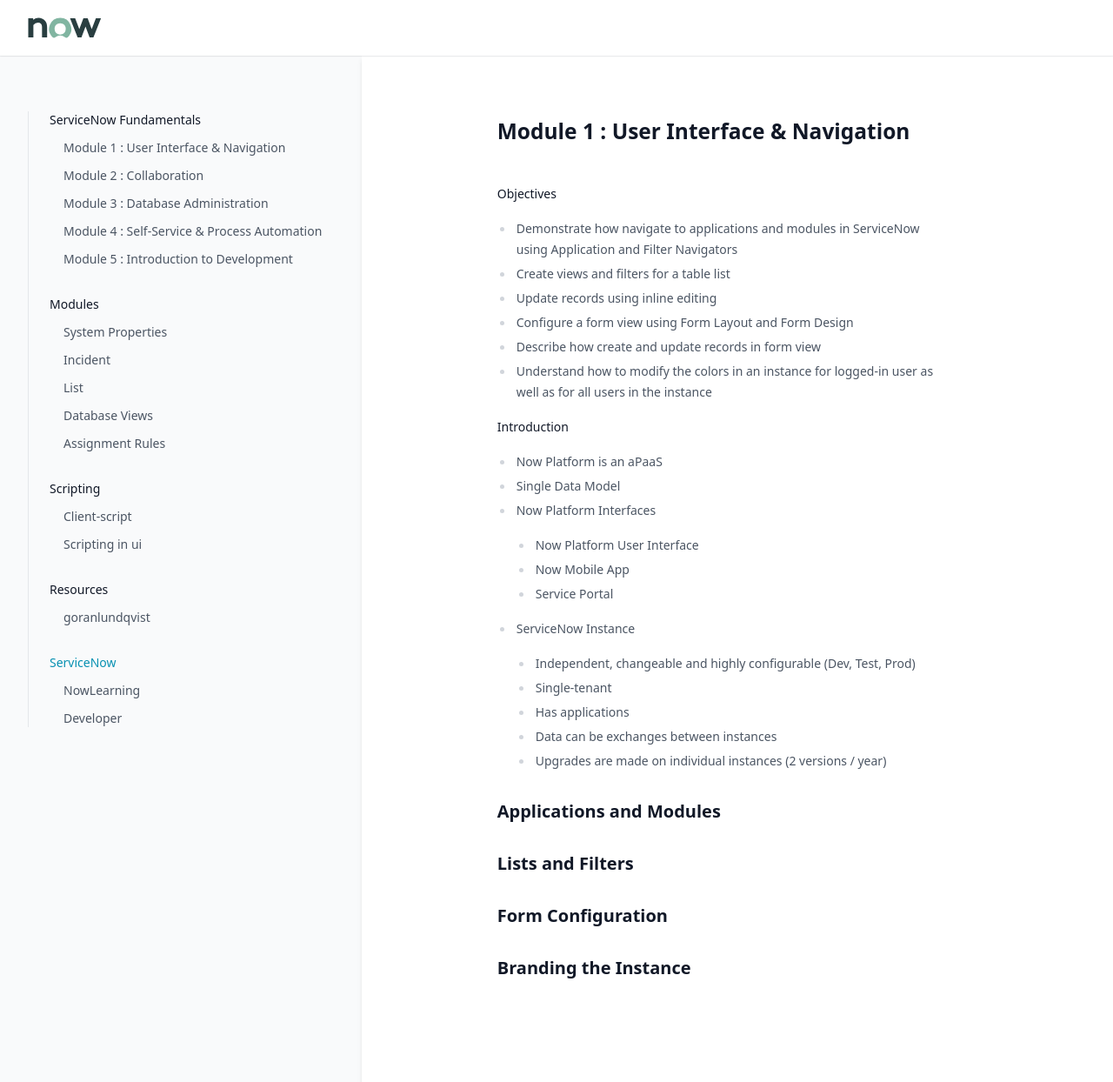
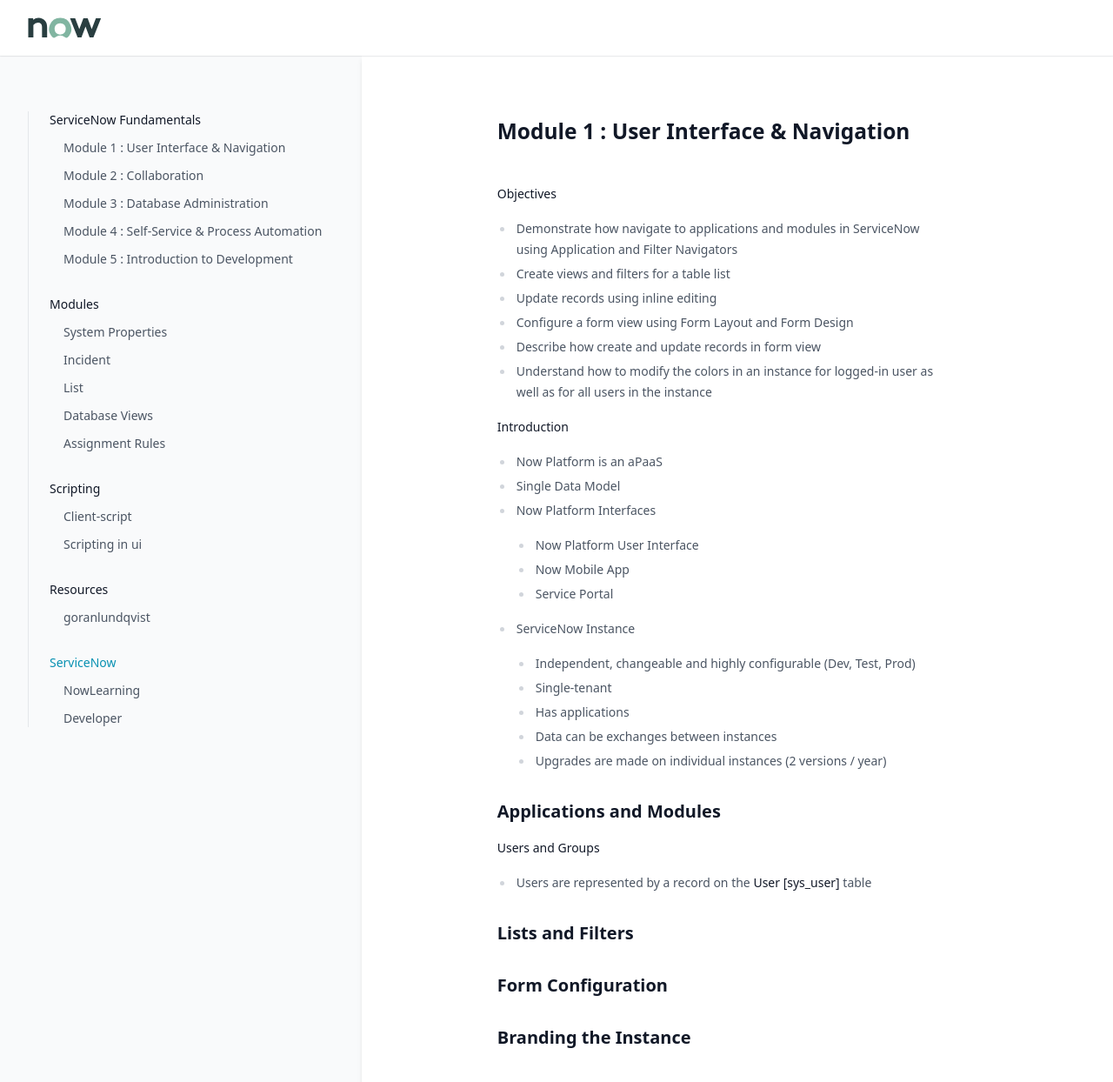
Before and after one commit to greglejeune/ebook, a Jekyll site: the page built from _servicenow/2021-11-01-snf-module1.md, in a window 1280 px wide and 1287 px high. Shown: the top 1244 px of the window at 87% size. Built offline with Jekyll 4.4.1, drawn with Linux system fonts in a browser that asks for light colours.

Commit message:
Update 2021-11-01-snf-module1.md

```diff
--- a/_servicenow/2021-11-01-snf-module1.md
+++ b/_servicenow/2021-11-01-snf-module1.md
@@ -44,6 +44,12 @@ category: snf
 
 <h2>Applications and Modules</h2>
 
+<p style="text-align: justify;"><strong>Users and Groups</strong></p>
+
+<ul>
+  <li>Users are represented by a record on the <strong>User [sys_user]</strong> table</li>
+</ul>
+
 <p style="text-align: justify;">
 
 </p>
```
